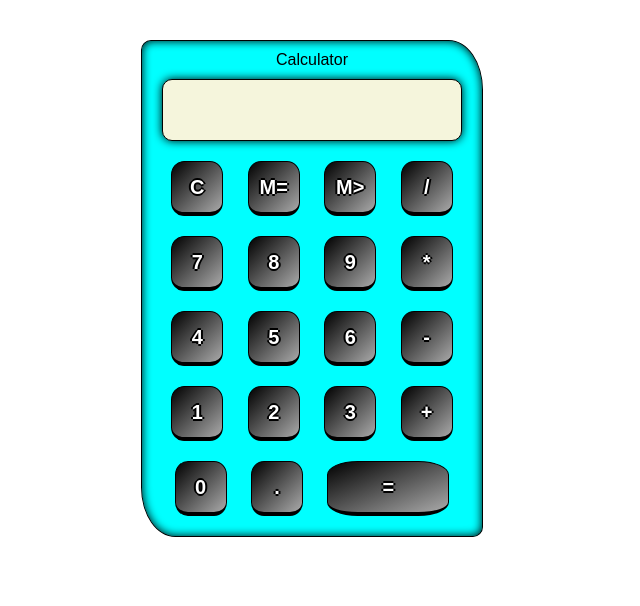
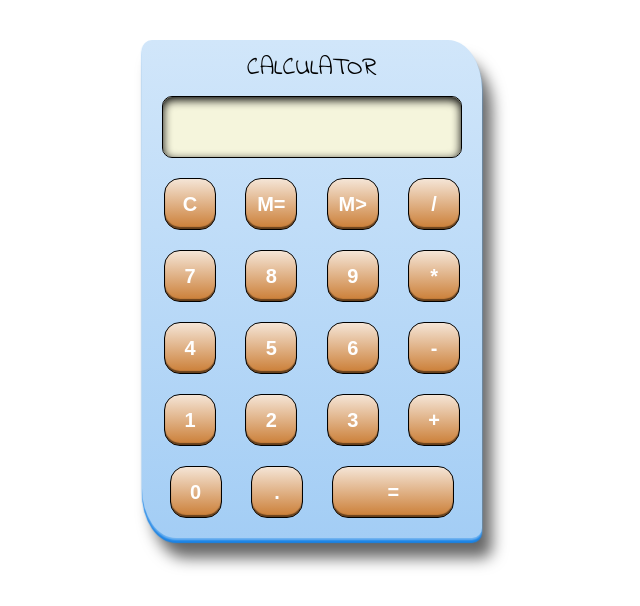
Before and after one commit to camperking/fcc-jscalc, a plain HTML site: page index.html in a window 1280 px wide. Shown: the whole page, without its empty margins (328-968 px from the left). Drawn offline with Linux system fonts and the light colour scheme.

Commit message:
new design
nicer buttons and overall design

```diff
--- a/css/jscalc.css
+++ b/css/jscalc.css
@@ -3,11 +3,16 @@
     text-align: center;
     margin: 40px auto;
     padding-top: 10px;
-    border: 1px solid black;
     border-radius: 10px 10%;
-    background-color: aqua;
-    font-family: sans-serif;
-    box-shadow: inset 0 0 10px black;
+    background-color: hsl(209, 80%, 90%);
+    background-image: linear-gradient(to top, hsl(209, 80%, 80%), hsl(209, 80%, 90%));
+    box-shadow: 0px 2px 2px hsl(209, 80%, 70%),
+                0px 5px 1px hsl(209, 80%, 50%),
+                10px 20px 15px hsl(0, 0%, 40%);
+    font-family: "Indie Flower";
+    font-size: 25px;
+    /*font-weight: bold;*/
+    text-transform: uppercase;
 }
 
 .display {
@@ -24,7 +29,7 @@
     background-color: beige;
     font-size: 50px;
     overflow: hidden;
-    box-shadow: 0 0 10px black;
+    box-shadow: inset 0 3px 10px black;
 }
 
 .row {
@@ -37,9 +42,9 @@
     display: inline-flex;
     margin: 0px 20px 20px 0px;
     border: 1px solid black;
-    border-bottom: 4px solid black;
-    border-radius: 25%;
-    background-image: linear-gradient(to right bottom, black, white 150%);
+    border-radius: 16px;
+    background-image: linear-gradient(to top, hsl(29, 59%, 50%), hsl(29, 59%, 90%));
+    box-shadow: inset 0px -2px 1px hsla(0, 0%, 0%, 0.5);
     cursor: pointer;
 }
 
@@ -48,8 +53,8 @@
 }
 
 .button:active {
-    background-image: linear-gradient(to right bottom, black, white 180%);
-    border-bottom: 1px solid black;
+    background-image: linear-gradient(to top, hsl(29, 59%, 45%), hsl(29, 59%, 85%) 180%);
+    box-shadow: inset 0px 1px 1px hsla(0, 0%, 0%, 0.5);
 }
 
 .button:active > .btn-caption {
@@ -58,12 +63,11 @@
 }
 
 .btn-caption {
+    font-family: sans-serif;
     margin: auto;
-
     font-size: 20px;
     font-weight: bold;
     color: white;
-    text-shadow: 0px 2px black, 2px 0px black, 0px -2px black, -2px 0px black;
 }
 
 .row > div {
--- a/index.html
+++ b/index.html
@@ -8,6 +8,7 @@
     <link href="./css/jscalc.css" rel="stylesheet">
     <script src="./libs/jquery/jquery-2.1.4.min.js"></script>
     <script src="./js/jscalc.js"></script>
+    <link href="http://fonts.googleapis.com/css?family=Indie+Flower:400" rel="stylesheet" type="text/css">
 
 </head>
 <body>
```
